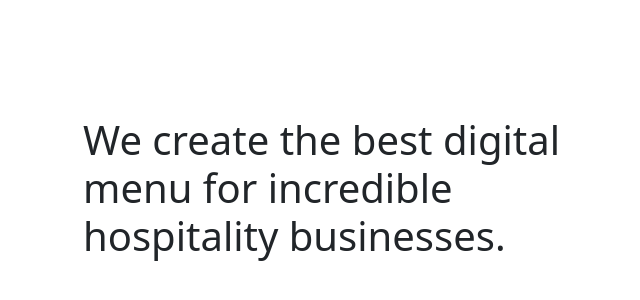
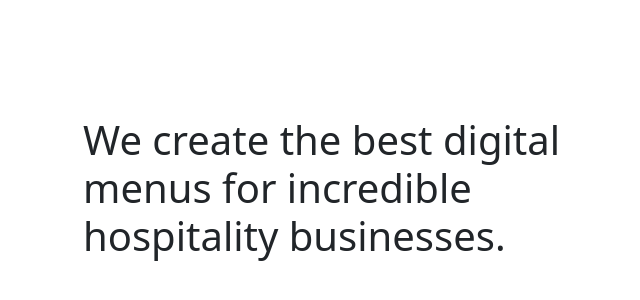
Before and after one commit to PInecone-Digital/landing, a plain HTML site: page index.html in a window 1280 px wide. Shown: the part 208-508 px from the top of the page, without its empty margins (278-918 px from the left). Drawn offline with Linux system fonts and the light colour scheme.

Commit message:
Fix typo

```diff
--- a/index.html
+++ b/index.html
@@ -12,7 +12,7 @@
   <body>
     <div class="container h-100 d-flex align-items-center justify-content-center">
       <div class="col-md-6">
-        <h1>We create the best digital menu for incredible hospitality businesses.</h1>
+        <h1>We create the best digital menus for incredible hospitality businesses.</h1>
       </div>
     </div>
   </body>
```
